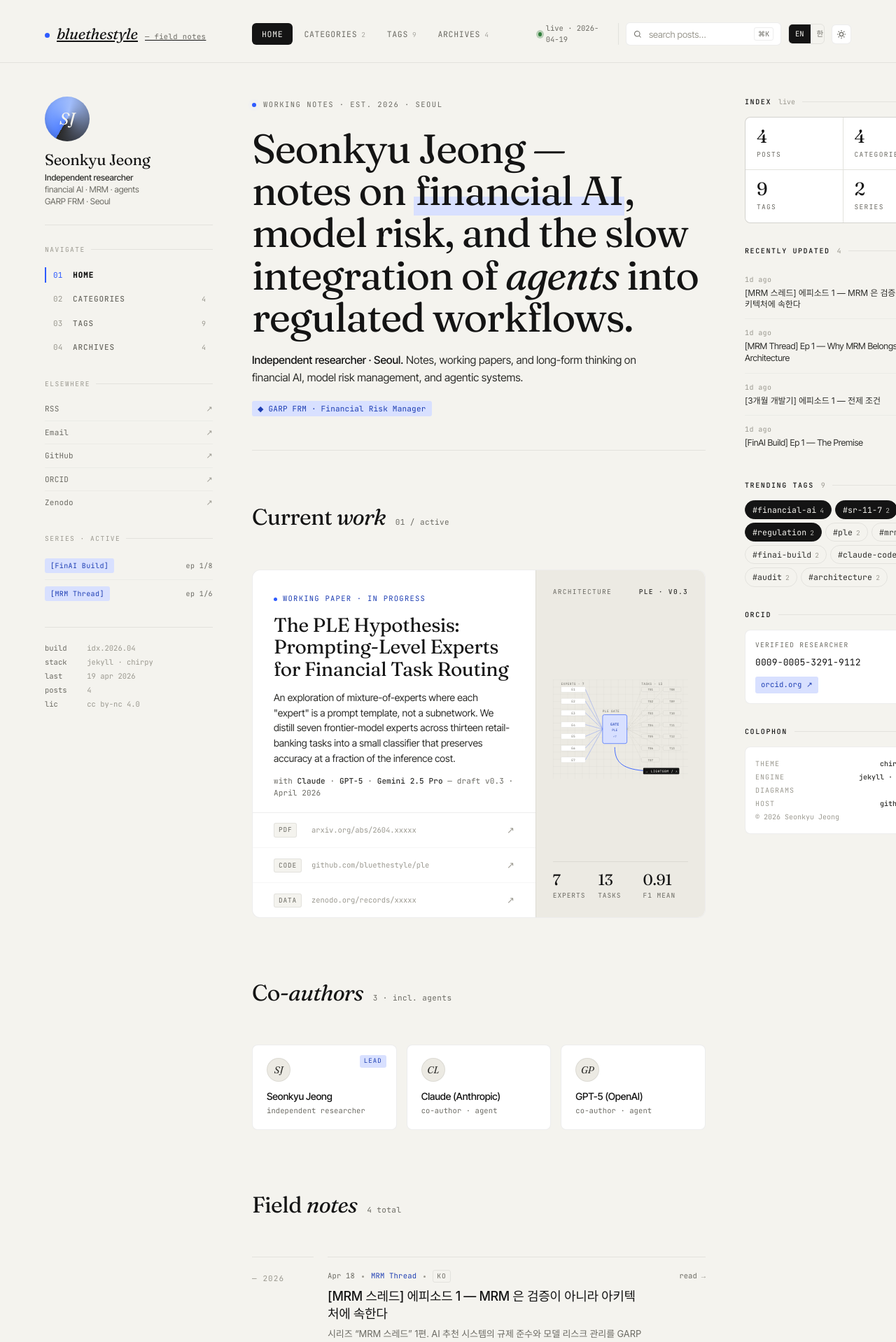
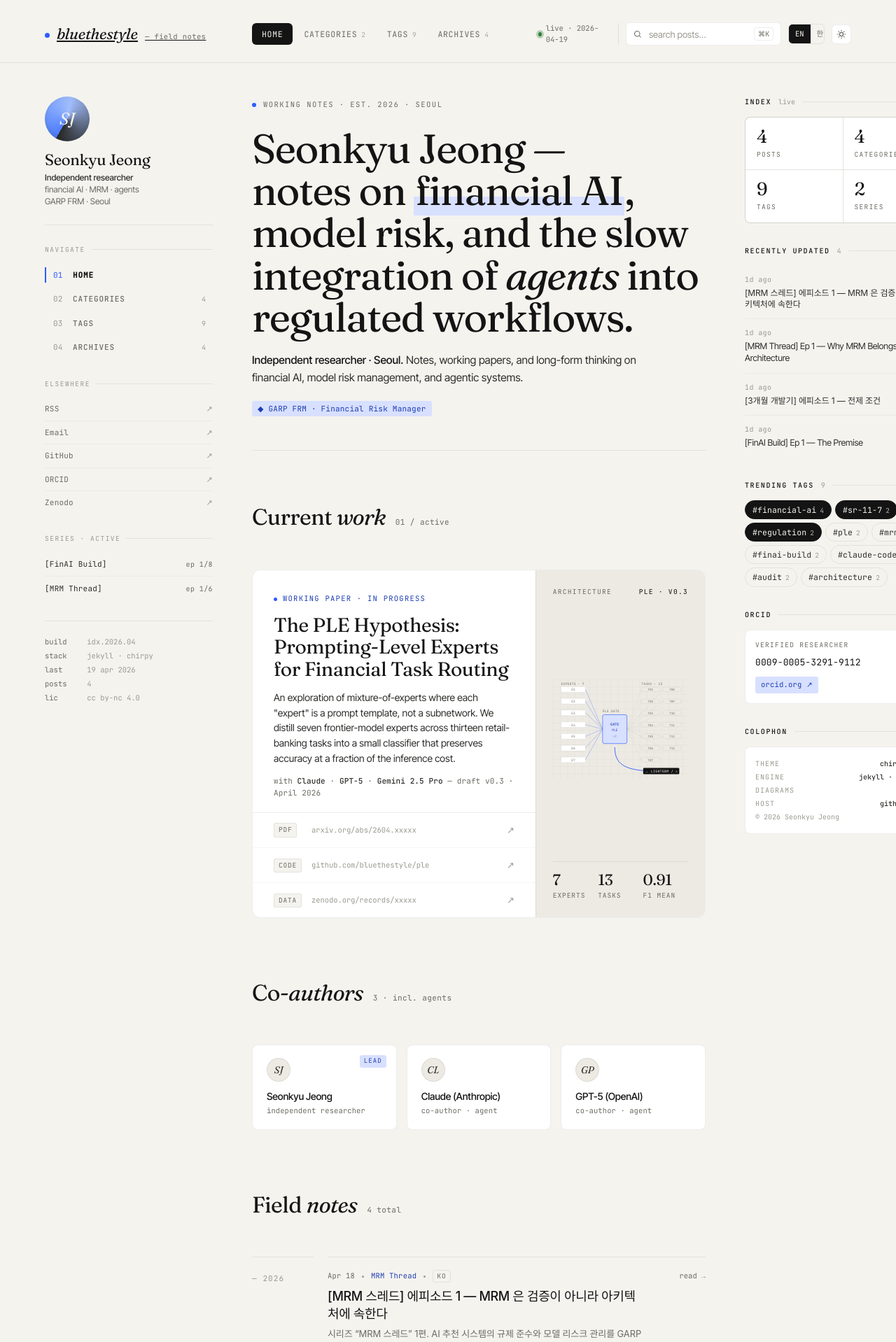
Before and after one commit to bluethestyle/bluethestyle.github.io, a Jekyll site: the page built from index.html, in a window 1280 px wide. Shown: the top 1918 px of the page at 70% size. Built offline with Jekyll 4.4.1, drawn with Linux system fonts in a browser that asks for light colours; some web fonts are replaced.

Commit message:
fix(sidebar): remove blue highlight from Series \u00b7 active tag pills
The [FinAI Build] / [MRM Thread] labels had accent-soft (#D8E0FF)
background fill which isn't in the prototype. The prototype
shows them as plain mono text with brackets. Dropped the
background + accent-ink color in favor of a simple ink-2 text
color at 11px mono.

Co-Authored-By: Claude Opus 4.7 (1M context) <noreply@anthropic.com>

```diff
--- a/assets/css/site.css
+++ b/assets/css/site.css
@@ -297,10 +297,9 @@ html { background: var(--bg); }
 }
 .bts-series-mini a.bts-series-row:last-child { border-bottom: 0; }
 .bts-series-mini .cat {
-  font-family: var(--mono); font-size: 10px;
-  letter-spacing: 0.04em;
-  color: var(--accent-ink); background: var(--accent-soft);
-  padding: 3px 8px; border-radius: 3px;
+  font-family: var(--mono); font-size: 11px;
+  letter-spacing: 0.02em;
+  color: var(--ink-2);
 }
 .bts-series-mini .prog {
   font-family: var(--mono); font-size: 10px;
```
